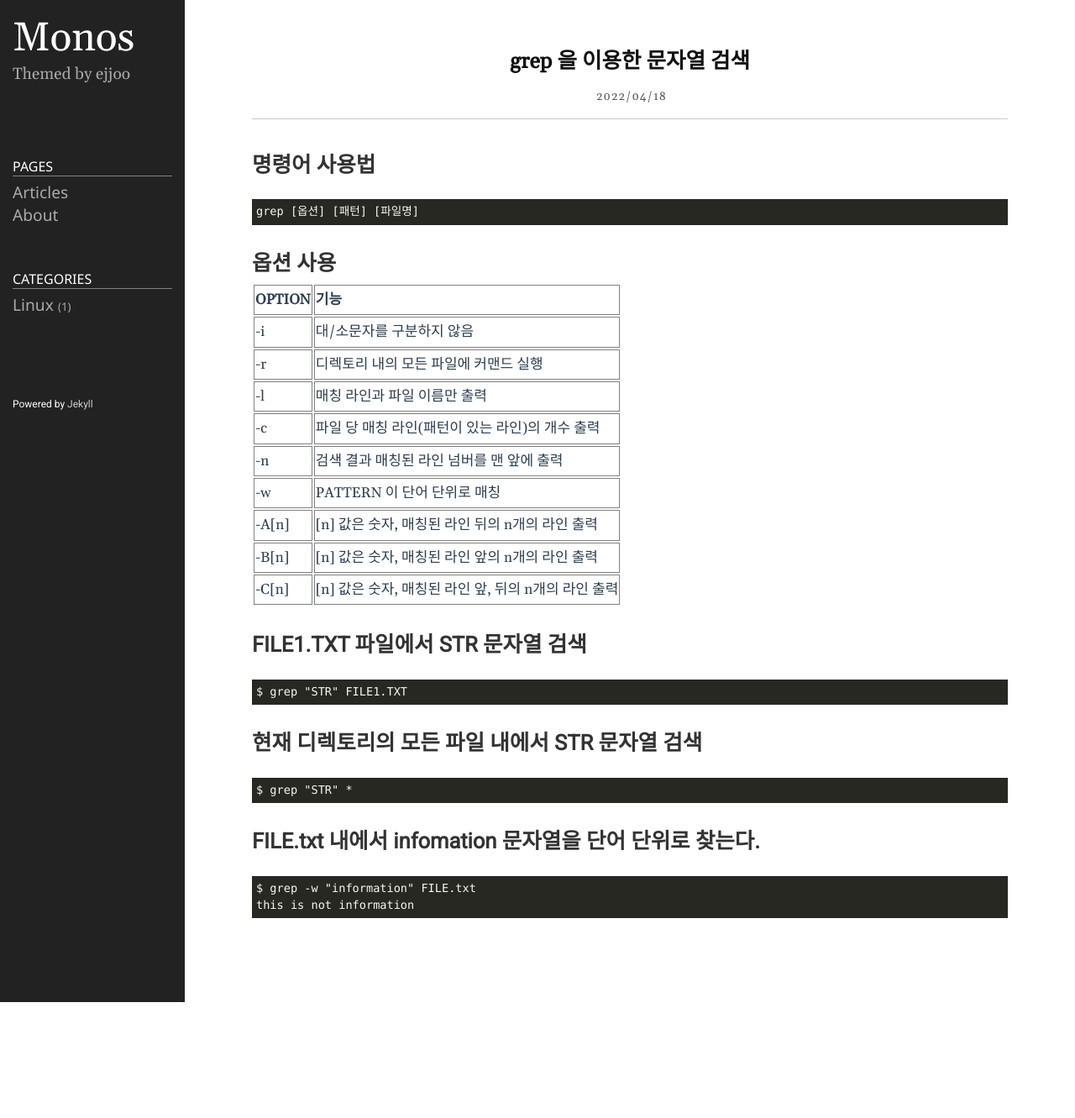
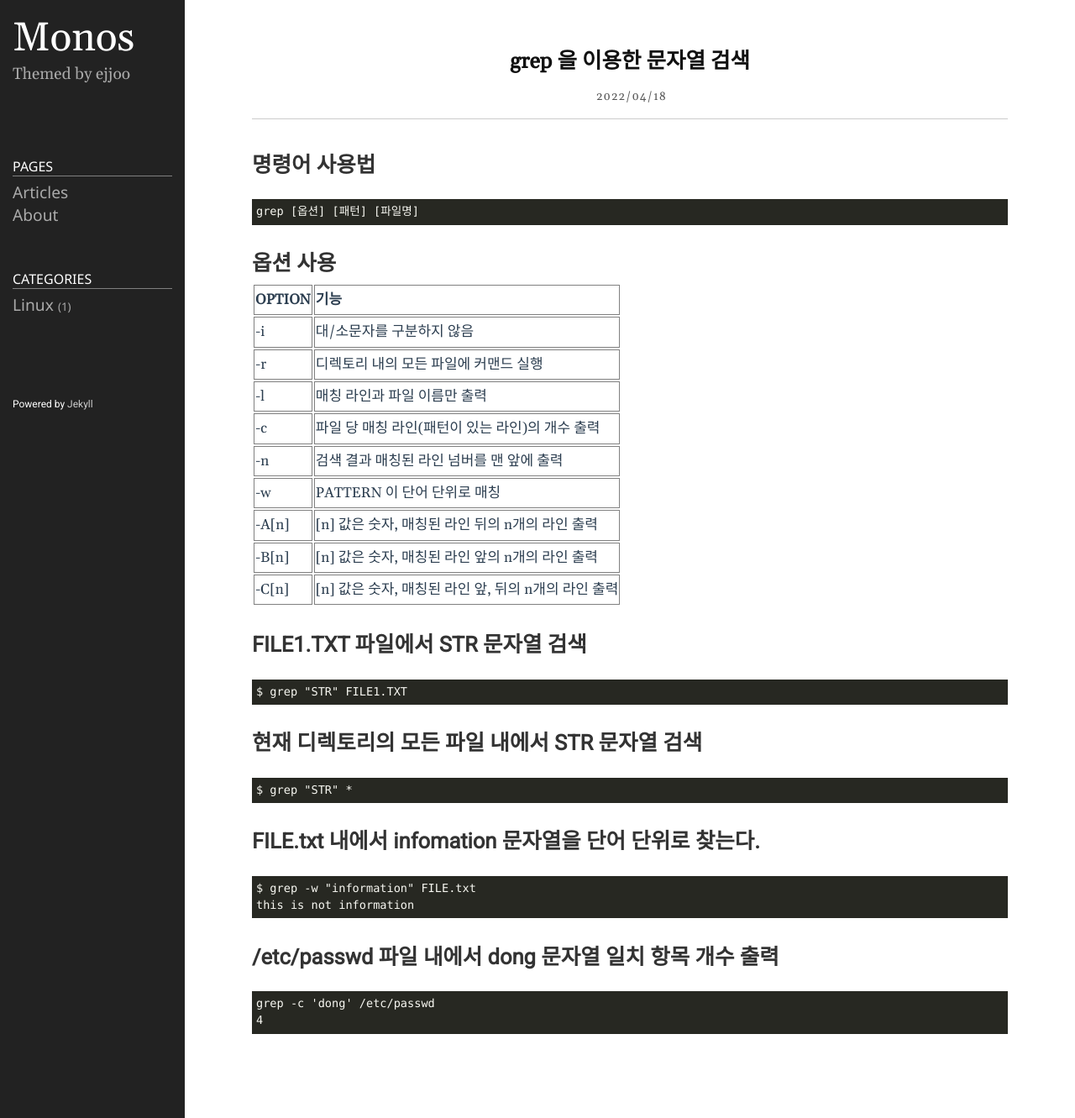
Before and after one commit to testall0836/testall0836.github.io, a Jekyll site: the page built from _posts/2022-04-18-post1.markdown, in a window 1280 px wide. Shown: the whole page at 84% size. Built offline with Jekyll 4.4.1, drawn with Linux system fonts in a browser that asks for light colours; before the commit the page ends 1193 px from its top, so only the background shows below that.

Commit message:
update grep

````diff
--- a/_posts/2022-04-18-post1.markdown
+++ b/_posts/2022-04-18-post1.markdown
@@ -41,3 +41,9 @@ $ grep "STR" *
 $ grep -w "information" FILE.txt
 this is not information
 ```
+
+## /etc/passwd 파일 내에서 dong 문자열 일치 항목 개수 출력
+```
+grep -c 'dong' /etc/passwd
+4
+```
````
